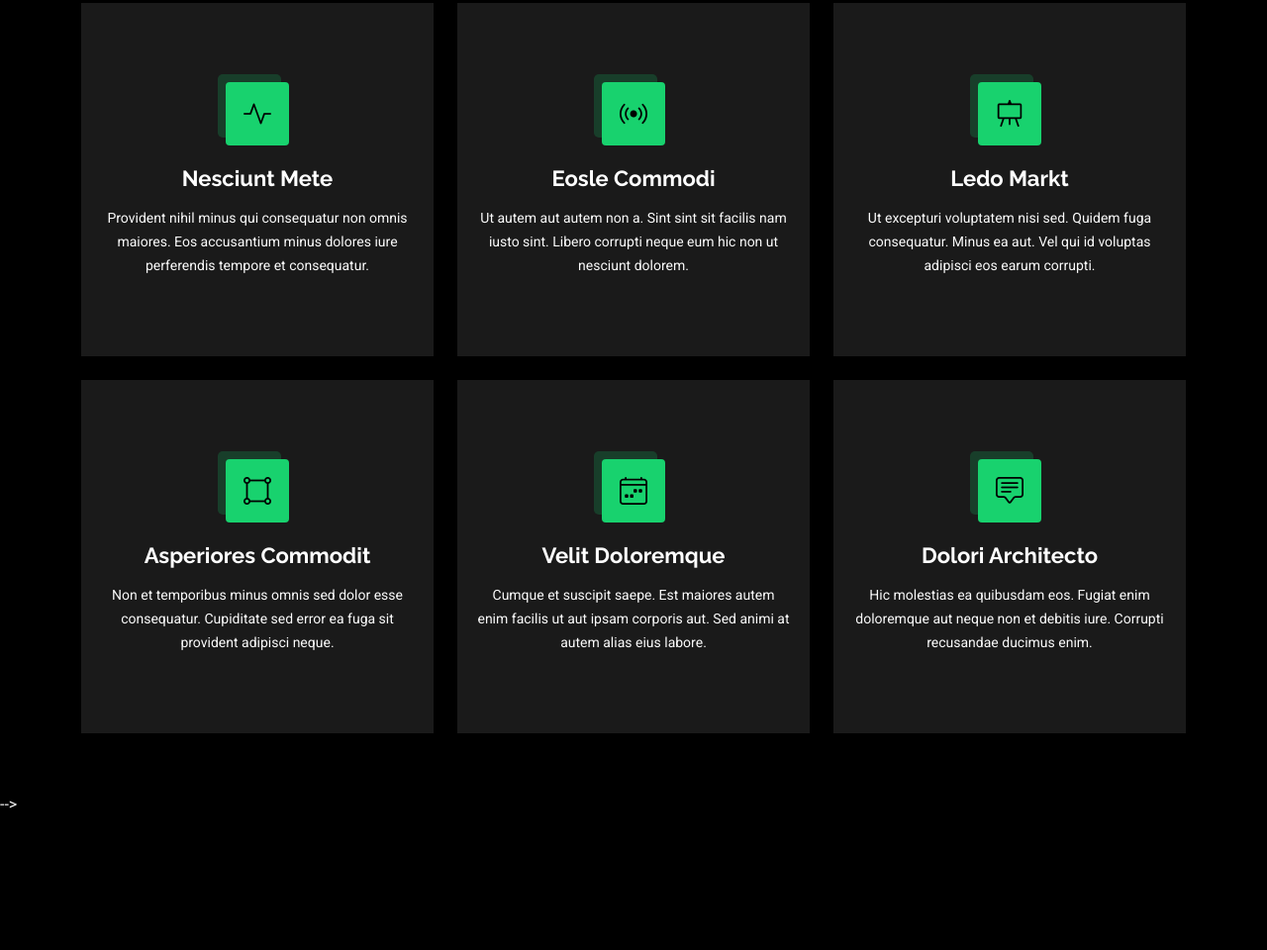
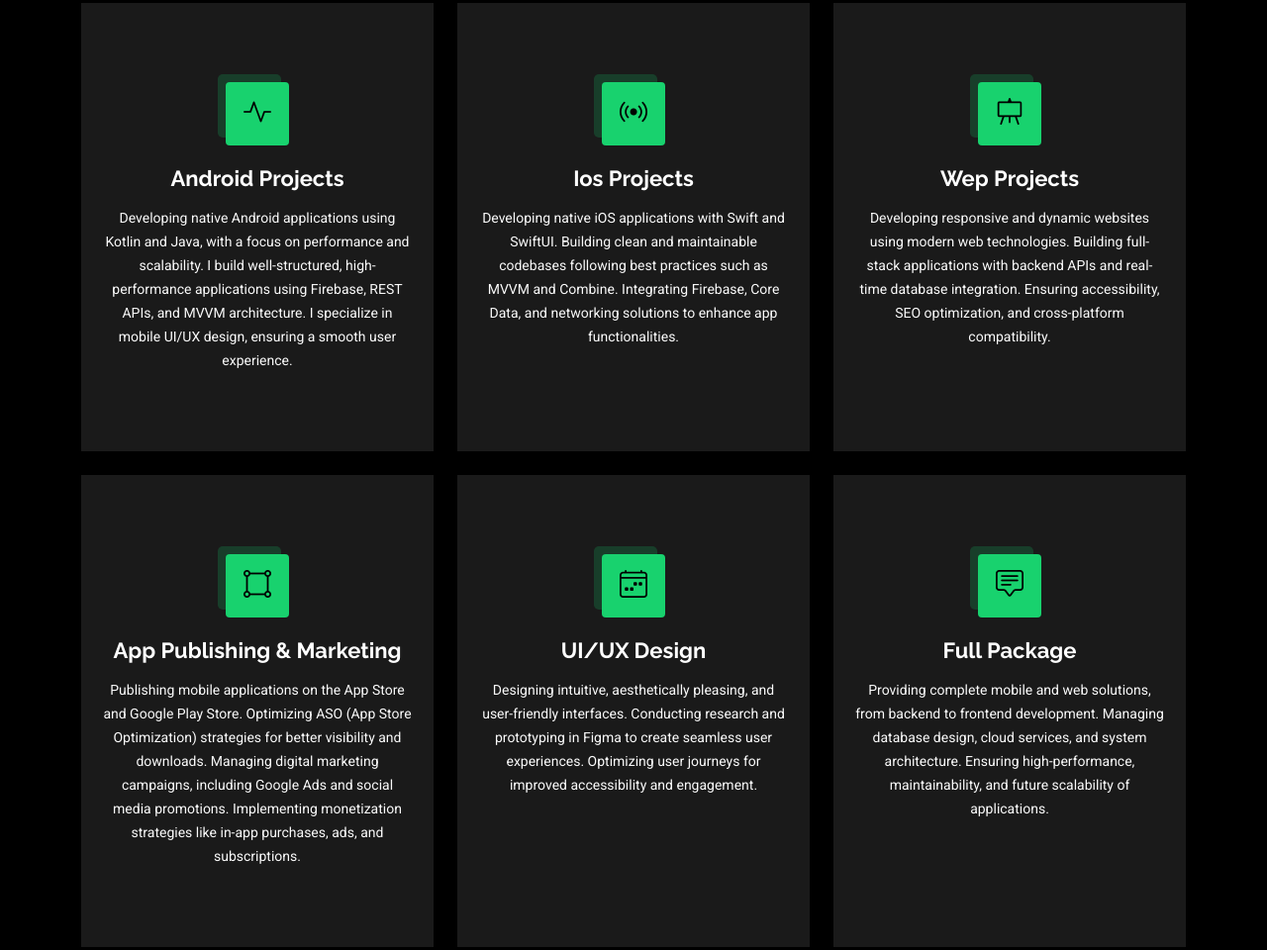
Before and after one commit to muratalarcin/muratalarcin.github.io, a plain HTML site: page services.html in a window 1280 px wide. Shown: the part 488-1448 px from the top of the page at 99% size. Before the commit the page ends 1313 px from the top, so only its background shows below. Drawn offline with Linux system fonts and the light colour scheme.

Commit message:
entered data 2

```diff
--- a/services.html
+++ b/services.html
@@ -1,4 +1,4 @@
-<!-- <!DOCTYPE html>
+<!DOCTYPE html>
 <html lang="en">
 
 <head>
@@ -54,7 +54,7 @@
           <li><a href="resume.html">Resume</a></li>
           <li><a href="services.html" class="active">Services</a></li>
           <li><a href="portfolio.html">Portfolio</a></li>
-          <li class="dropdown"><a href="#"><span>Dropdown</span> <i class="bi bi-chevron-down toggle-dropdown"></i></a>
+          <!-- <li class="dropdown"><a href="#"><span>Dropdown</span> <i class="bi bi-chevron-down toggle-dropdown"></i></a>
             <ul>
               <li><a href="#">Dropdown 1</a></li>
               <li class="dropdown"><a href="#"><span>Deep Dropdown</span> <i class="bi bi-chevron-down toggle-dropdown"></i></a>
@@ -70,7 +70,7 @@
               <li><a href="#">Dropdown 3</a></li>
               <li><a href="#">Dropdown 4</a></li>
             </ul>
-          </li>
+          </li> -->
           <li><a href="contact.html">Contact</a></li>
         </ul>
         <i class="mobile-nav-toggle d-xl-none bi bi-list"></i>
@@ -88,7 +88,7 @@
           <div class="row d-flex justify-content-center text-center">
             <div class="col-lg-8">
               <h1>Services</h1>
-              <p class="mb-0">Odio et unde deleniti. Deserunt numquam exercitationem. Officiis quo odio sint voluptas consequatur ut a odio voluptatem. Sit dolorum debitis veritatis natus dolores. Quasi ratione sint. Sit quaerat ipsum dolorem.</p>
+              <p class="mb-0">You can find the services I offer below. I specialize in mobile app development, web projects, UI/UX design, and more. Feel free to reach out to me for your projects—we can create something great together!</p>
             </div>
           </div>
         </div>
@@ -115,10 +115,12 @@
               <div class="icon">
                 <i class="bi bi-activity"></i>
               </div>
-              <a href="service-details.html" class="stretched-link">
-                <h3>Nesciunt Mete</h3>
+              <!-- <a href="service-details.html" class="stretched-link"> -->
+                <h3>Android Projects</h3>
               </a>
-              <p>Provident nihil minus qui consequatur non omnis maiores. Eos accusantium minus dolores iure perferendis tempore et consequatur.</p>
+              <p>Developing native Android applications using Kotlin and Java, with a focus on performance and scalability.
+                 I build well-structured, high-performance applications using Firebase, REST APIs, and MVVM architecture.
+                 I specialize in mobile UI/UX design, ensuring a smooth user experience.</p>
             </div>
           </div><!-- End Service Item -->
 
@@ -127,10 +129,12 @@
               <div class="icon">
                 <i class="bi bi-broadcast"></i>
               </div>
-              <a href="service-details.html" class="stretched-link">
-                <h3>Eosle Commodi</h3>
+              <!-- <a href="service-details.html" class="stretched-link"> -->
+                <h3>Ios Projects</h3>
               </a>
-              <p>Ut autem aut autem non a. Sint sint sit facilis nam iusto sint. Libero corrupti neque eum hic non ut nesciunt dolorem.</p>
+              <p>Developing native iOS applications with Swift and SwiftUI.
+                 Building clean and maintainable codebases following best practices such as MVVM and Combine.
+                 Integrating Firebase, Core Data, and networking solutions to enhance app functionalities.</p>
             </div>
           </div><!-- End Service Item -->
 
@@ -139,10 +143,12 @@
               <div class="icon">
                 <i class="bi bi-easel"></i>
               </div>
-              <a href="service-details.html" class="stretched-link">
-                <h3>Ledo Markt</h3>
+              <!-- <a href="service-details.html" class="stretched-link"> -->
+                <h3>Wep Projects</h3>
               </a>
-              <p>Ut excepturi voluptatem nisi sed. Quidem fuga consequatur. Minus ea aut. Vel qui id voluptas adipisci eos earum corrupti.</p>
+              <p>Developing responsive and dynamic websites using modern web technologies.
+                 Building full-stack applications with backend APIs and real-time database integration.
+                 Ensuring accessibility, SEO optimization, and cross-platform compatibility.</p>
             </div>
           </div><!-- End Service Item -->
 
@@ -151,11 +157,14 @@
               <div class="icon">
                 <i class="bi bi-bounding-box-circles"></i>
               </div>
-              <a href="service-details.html" class="stretched-link">
-                <h3>Asperiores Commodit</h3>
+              <!-- <a href="service-details.html" class="stretched-link"> -->
+                <h3>App Publishing & Marketing</h3>
               </a>
-              <p>Non et temporibus minus omnis sed dolor esse consequatur. Cupiditate sed error ea fuga sit provident adipisci neque.</p>
-              <a href="service-details.html" class="stretched-link"></a>
+              <p>Publishing mobile applications on the App Store and Google Play Store.
+                Optimizing ASO (App Store Optimization) strategies for better visibility and downloads.
+                Managing digital marketing campaigns, including Google Ads and social media promotions.
+                Implementing monetization strategies like in-app purchases, ads, and subscriptions.</p>
+              <!-- <a href="service-details.html" class="stretched-link"></a> -->
             </div>
           </div><!-- End Service Item -->
 
@@ -164,11 +173,13 @@
               <div class="icon">
                 <i class="bi bi-calendar4-week"></i>
               </div>
-              <a href="service-details.html" class="stretched-link">
-                <h3>Velit Doloremque</h3>
+              <!-- <a href="service-details.html" class="stretched-link"> -->
+                <h3>UI/UX Design</h3>
               </a>
-              <p>Cumque et suscipit saepe. Est maiores autem enim facilis ut aut ipsam corporis aut. Sed animi at autem alias eius labore.</p>
-              <a href="service-details.html" class="stretched-link"></a>
+              <p>Designing intuitive, aesthetically pleasing, and user-friendly interfaces.
+                Conducting research and prototyping in Figma to create seamless user experiences.
+                Optimizing user journeys for improved accessibility and engagement.</p>
+              <!-- <a href="service-details.html" class="stretched-link"></a> -->
             </div>
           </div><!-- End Service Item -->
 
@@ -177,11 +188,13 @@
               <div class="icon">
                 <i class="bi bi-chat-square-text"></i>
               </div>
-              <a href="service-details.html" class="stretched-link">
-                <h3>Dolori Architecto</h3>
+              <!-- <a href="service-details.html" class="stretched-link"> -->
+                <h3>Full Package</h3>
               </a>
-              <p>Hic molestias ea quibusdam eos. Fugiat enim doloremque aut neque non et debitis iure. Corrupti recusandae ducimus enim.</p>
-              <a href="service-details.html" class="stretched-link"></a>
+              <p>Providing complete mobile and web solutions, from backend to frontend development.
+                Managing database design, cloud services, and system architecture.
+                Ensuring high-performance, maintainability, and future scalability of applications.</p>
+              <!-- <a href="service-details.html" class="stretched-link"></a> -->
             </div>
           </div><!-- End Service Item -->
 
@@ -218,4 +231,4 @@
 
 </body>
 
-</html> -->
+</html>
```
Also changed, not shown: contact.html (+18 -14 lines), portfolio.html (+19 -31 lines), 1 other file.
